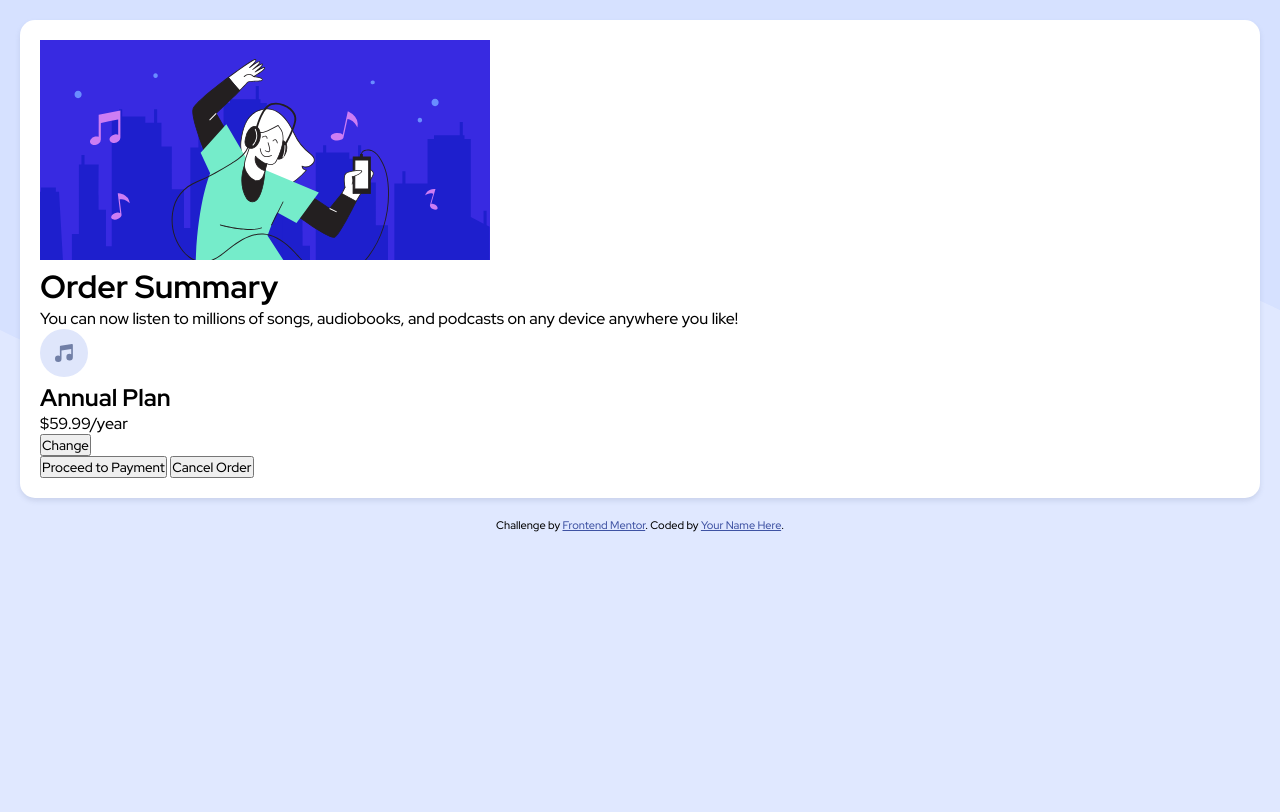
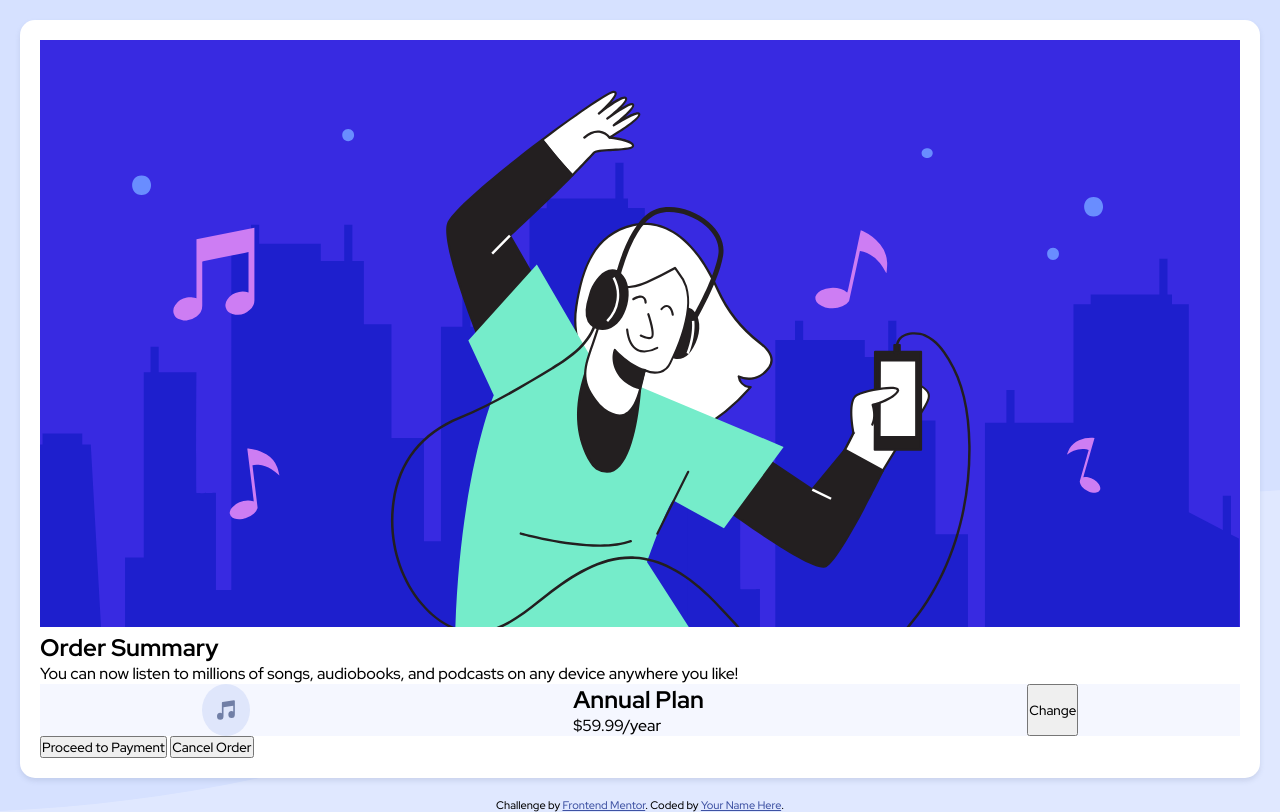
Before and after one commit to christianmu/order-summary-component, a plain HTML site: page index.html in a window 1280 px wide. Drawn offline with Linux system fonts and the light colour scheme.

Commit message:
Add background

```diff
--- a/index.html
+++ b/index.html
@@ -16,25 +16,37 @@
     <title>Frontend Mentor | Order summary card</title>
   </head>
   <body>
-    <div class="bg__image"></div>
-    <div class="container">
-      <img src="images/illustration-hero.svg" alt="Illustration Hero" />
-      <h1>Order Summary</h1>
-      <p>
-        You can now listen to millions of songs, audiobooks, and podcasts on any
-        device anywhere you like!
-      </p>
+    <section id="container">
+      <div class="illu">
+        <img
+          src="images/illustration-hero.svg"
+          alt="dancing hero illustration"
+        />
+      </div>
+
       <div>
+        <h1>Order Summary</h1>
+        <p>
+          You can now listen to millions of songs, audiobooks, and podcasts on
+          any device anywhere you like!
+        </p>
+      </div>
+
+      <div class="anual-plan">
         <img src="images/icon-music.svg" alt="Icon Music" />
-        <h2>Annual Plan</h2>
-        <p>$59.99/year</p>
+        <section>
+          <h2>Annual Plan</h2>
+          <p>$59.99/year</p>
+        </section>
         <button>Change</button>
       </div>
+
       <div class="buttons">
         <button>Proceed to Payment</button>
         <button>Cancel Order</button>
       </div>
-    </div>
+    </section>
+
     <div class="attribution">
       Challenge by
       <a href="https://www.frontendmentor.io?ref=challenge" target="_blank"
--- a/styles.css
+++ b/styles.css
@@ -14,37 +14,33 @@
   box-sizing: border-box;
 }
 
-img {
-  max-width: 100%;
-}
-
 body {
+  font-size: 16;
   font-family: 'Red Hat Display', sans-serif;
-  background-color: var(--pale-blue);
+  background: var(--pale-blue) url('./images/pattern-background-mobile.svg')
+    center/cover no-repeat;
 }
 
 button {
   font-family: inherit;
 }
 
-.bg__image {
-  background: url('./images/pattern-background-mobile.svg') no-repeat
-    center/cover;
-  height: 400px;
-  position: absolute;
-  top: 0;
-  left: 0;
-  right: 0;
-  bottom: 0;
-  z-index: -1;
-}
-
-.container {
+#container {
   background-color: #fff;
   padding: 20px;
   margin: 20px;
   border-radius: 15px;
   box-shadow: 0px 3px 5px hsl(224, 23%, 55%, 0.2);
+}
+
+.illu img {
+  width: 100%;
+}
+
+.anual-plan {
+  display: flex;
+  justify-content: space-around;
+  background-color: var(--very-pale-blue);
 }
 
 .attribution {
@@ -55,10 +51,10 @@ button {
   color: hsl(228, 45%, 44%);
 }
 
-@media (min-width: 768px) {
+/* @media (min-width: 768px) {
   .bg__image {
     background: url('./images/pattern-background-desktop.svg') no-repeat
       center/cover;
     height: 50vh;
   }
-} ;
+} */
```
